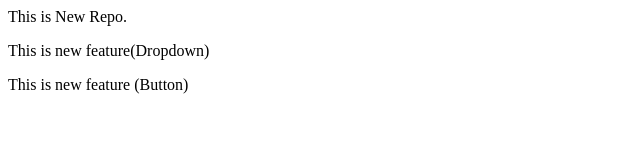
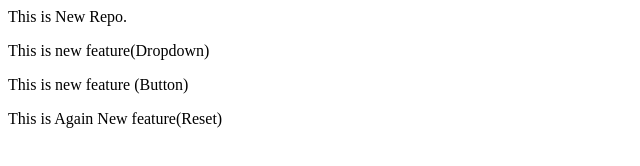
Before and after one commit to raja5583/localrepo, a plain HTML site: page index.html in a window 1280 px wide. Shown: the whole page, without its empty margins (0-640 px from the left). Drawn offline with Linux system fonts and the light colour scheme.

Commit message:
Add Reset Button

```diff
--- a/index.html
+++ b/index.html
@@ -1,3 +1,4 @@
 <p>This is New Repo.</p>
 <p>This is new feature(Dropdown)</p>
 <p>This is new feature (Button)</p>
+<p>This is Again New feature(Reset)</p>
```
